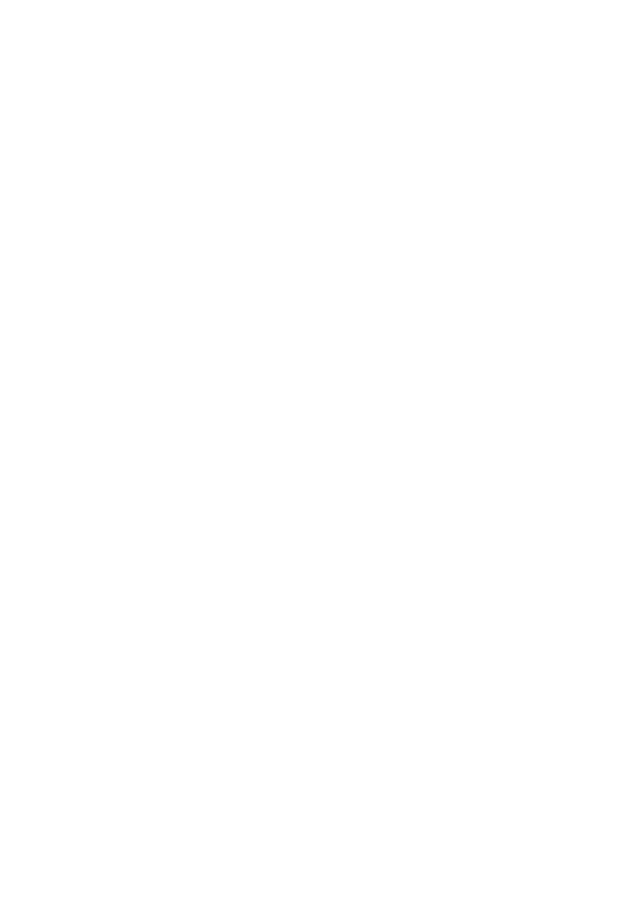
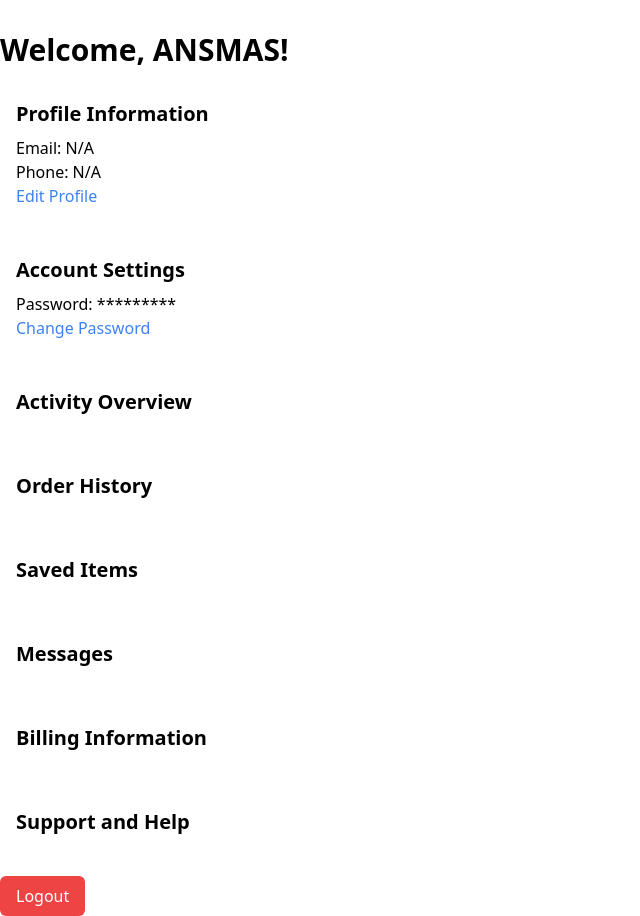
Before and after one commit to Keba777/electro-hub, a React (Vite) app in the folder client-side/: page /dashboard in a window 1280 px wide. Before the commit this address had no page. Shown: the whole page, without its empty margins (0-640 px from the left). Before the commit the page ends 800 px from the top, so only its background shows below. Built offline with nearby package versions, Linux system fonts and the light colour scheme.

Commit message:
Fixing the page issues

```diff
--- a/client-side/src/App.jsx
+++ b/client-side/src/App.jsx
@@ -1,7 +1,8 @@
 import { Route, Routes, Navigate } from "react-router-dom";
 import HomePage from "./pages/HomePage";
-import Signup from "./components/Signup";
-import Login from "./components/Login";
+import Signup from "./pages/Signup";
+import Login from "./pages/Login";
+import Dashboard from "./pages/Dashboard";
 
 function App() {
   const user = localStorage.getItem("token");
@@ -10,6 +11,7 @@
       {user && <Route path="/" exact element={<HomePage />} />}
       <Route path="/signup" exact element={<Signup />} />
       <Route path="/login" exact element={<Login />} />
+      <Route path="/dashboard" exact element={<Dashboard />} />
       <Route path="/" exact element={<Navigate replace to="/login" />} />
     </Routes>
   );
--- a/client-side/src/components/NavBar.jsx
+++ b/client-side/src/components/NavBar.jsx
@@ -1,5 +1,6 @@
 import Logo from "../assets/logo/logo.png";
 import { BsCart3 } from "react-icons/bs";
+import { Link } from "react-router-dom";
 
 const NavBar = () => {
   const handleLogout = () => {
@@ -20,6 +21,9 @@
       <ul className="flex space-x-5 px-10 py-4">
         <li className="hover:bg-slate-800 py-2 px-5 rounded-md">
           <a href="#">Home</a>
+        </li>
+        <li className="hover:bg-slate-800 py-2 px-5 rounded-md">
+          <Link to="/dashboard">Dashboard</Link>
         </li>
         <li className="hover:bg-slate-800 py-2 px-5 rounded-md">
           <a href="#">About Us</a>
--- /dev/null
+++ b/client-side/src/pages/Dashboard.jsx
@@ -0,0 +1,97 @@
+/* eslint-disable react/prop-types */
+
+import { Link } from "react-router-dom";
+
+const Dashboard = () => {
+  const user = { name: "ANSMAS" };
+  const handleLogout = () => {
+    localStorage.removeItem("token");
+    localStorage.removeItem("user");
+    window.location.reload();
+  };
+  return (
+    <div className="container mx-auto mt-8">
+      {user ? (
+        <>
+          <h2 className="text-3xl font-semibold mb-4">Welcome, {user.name}!</h2>
+          {/* Profile Information */}
+          <div className="bg-white p-4 rounded-md mb-4">
+            <h3 className="text-xl font-semibold mb-2">Profile Information</h3>
+            <p>Email: {user.email || "N/A"}</p>
+            <p>Phone: {user.phone || "N/A"}</p>
+            {/* Add more profile information fields as needed */}
+            <Link
+              to="/dashboard/edit-profile"
+              className="text-blue-500 hover:underline"
+            >
+              Edit Profile
+            </Link>
+          </div>
+
+          {/* Account Settings */}
+          <div className="bg-white p-4 rounded-md mb-4">
+            <h3 className="text-xl font-semibold mb-2">Account Settings</h3>
+            <p>Password: *********</p>
+            {/* Add more account settings options */}
+            <Link
+              to="/dashboard/change-password"
+              className="text-blue-500 hover:underline"
+            >
+              Change Password
+            </Link>
+          </div>
+
+          {/* Activity Overview */}
+          <div className="bg-white p-4 rounded-md mb-4">
+            <h3 className="text-xl font-semibold mb-2">Activity Overview</h3>
+            {/* Display recent activity, transactions, etc. */}
+          </div>
+
+          {/* Order History */}
+          <div className="bg-white p-4 rounded-md mb-4">
+            <h3 className="text-xl font-semibold mb-2">Order History</h3>
+            {/* Display order history, transaction details, etc. */}
+          </div>
+
+          {/* Saved Items or Favorites */}
+          <div className="bg-white p-4 rounded-md mb-4">
+            <h3 className="text-xl font-semibold mb-2">Saved Items</h3>
+            {/* Display a list of saved items, favorites, or bookmarks */}
+          </div>
+
+          {/* Communication and Messages */}
+          <div className="bg-white p-4 rounded-md mb-4">
+            <h3 className="text-xl font-semibold mb-2">Messages</h3>
+            {/* Display communication and messages */}
+          </div>
+
+          {/* Billing and Subscription Information */}
+          <div className="bg-white p-4 rounded-md mb-4">
+            <h3 className="text-xl font-semibold mb-2">Billing Information</h3>
+            {/* Display billing information, subscription details, etc. */}
+          </div>
+
+          {/* Support and Help */}
+          <div className="bg-white p-4 rounded-md mb-4">
+            <h3 className="text-xl font-semibold mb-2">Support and Help</h3>
+            {/* Display help documentation, FAQs, and customer support options */}
+          </div>
+
+          {/* Logout Button */}
+          <button
+            onClick={handleLogout}
+            className="bg-red-500 hover:bg-red-600 text-white px-4 py-2 rounded-md"
+          >
+            Logout
+          </button>
+        </>
+      ) : (
+        <h2 className="text-3xl font-semibold mb-4">
+          Welcome to the Dashboard!
+        </h2>
+      )}
+    </div>
+  );
+};
+
+export default Dashboard;
--- a/client-side/src/components/Login.jsx
+++ b/client-side/src/pages/Login.jsx
@@ -1,7 +1,7 @@
 import { Link, useNavigate } from "react-router-dom";
 import { useForm } from "react-hook-form";
 import Logo from "../assets/logo/logo.png";
-import useUsers from "./../hooks/useUsers";
+import useUsers from "../hooks/useUsers";
 
 const Login = () => {
   const {
--- a/client-side/src/components/Signup.jsx
+++ b/client-side/src/pages/Signup.jsx
@@ -1,7 +1,7 @@
 import { Link } from "react-router-dom";
 import { useForm } from "react-hook-form";
 import Logo from "../assets/logo/logo.png";
-import useUsers from "./../hooks/useUsers";
+import useUsers from "../hooks/useUsers";
 
 const Signup = () => {
   const {
```
